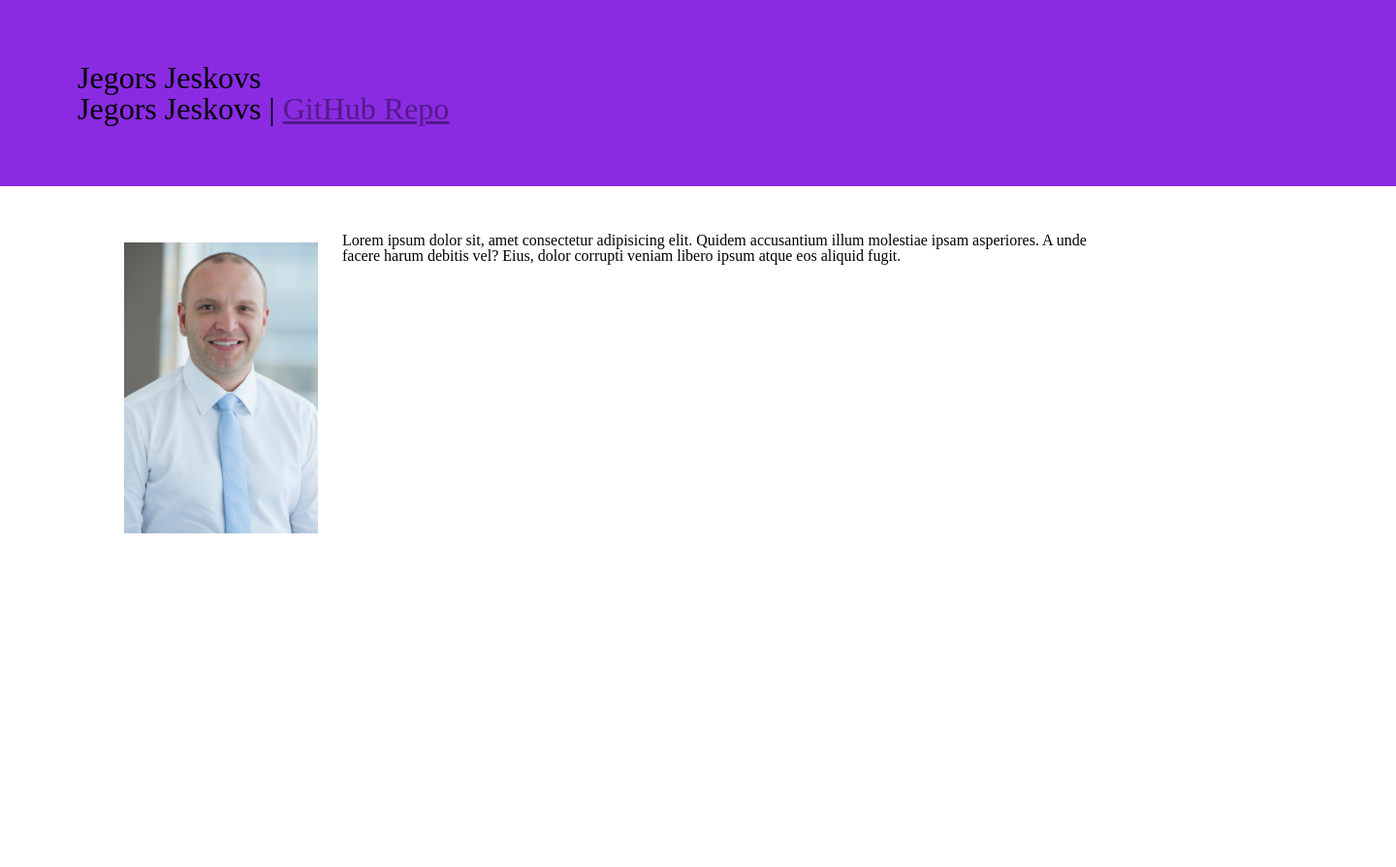
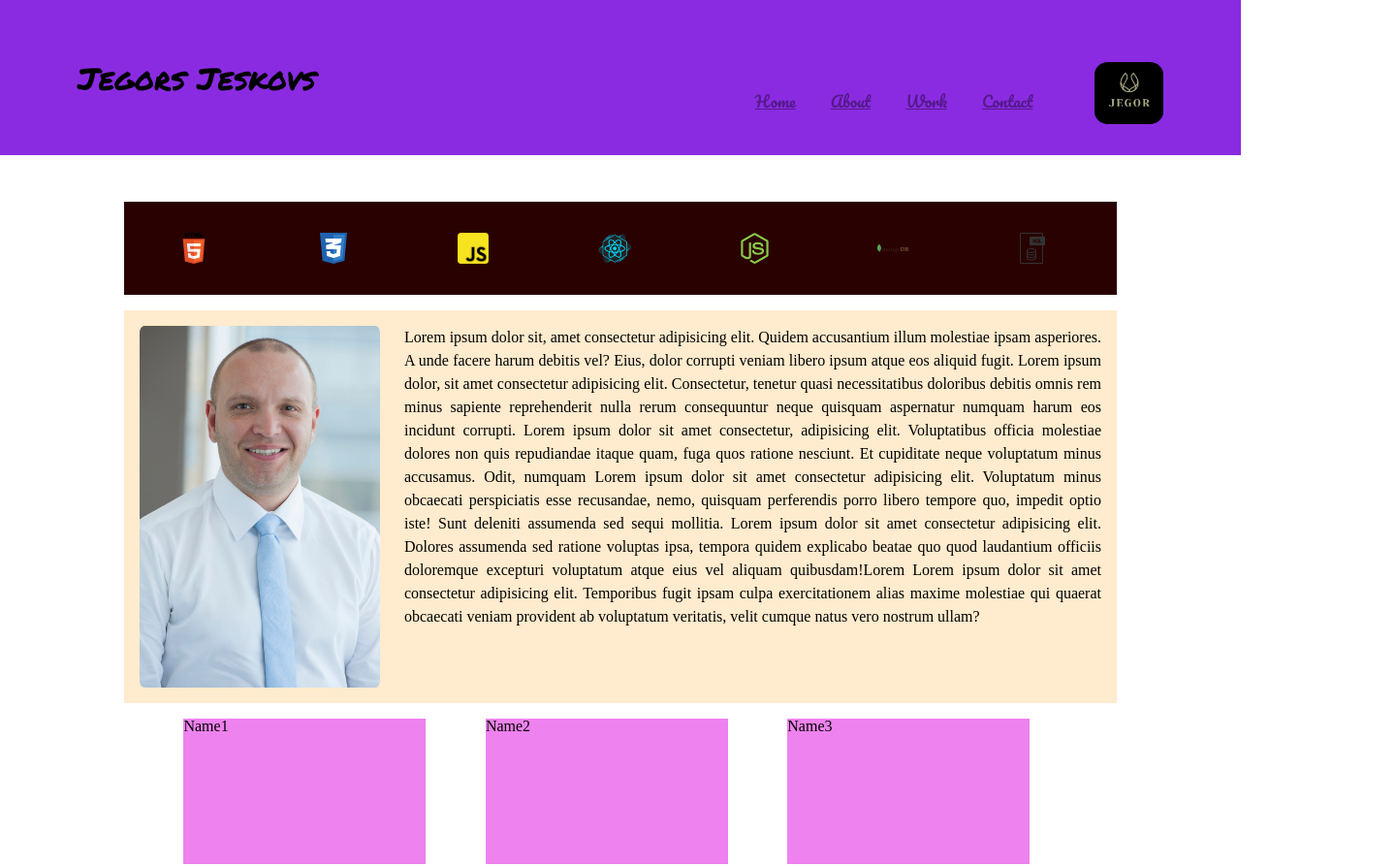
Before and after one commit to jjeskovs/NewPortfolio, a plain HTML site: page home.html in a window 1280 px wide. Shown: the top 894 px of the page at 97% size, 1440 px wide, since content can reach past the window. Before the commit the page ends 800 px from the top, so only its background shows below. Drawn offline with nearby package versions, Linux system fonts and the light colour scheme.

Commit message:
added the nav, skills, projects

```diff
--- a/assets/css/style.css
+++ b/assets/css/style.css
@@ -1,11 +1,42 @@
-
+* {
+    box-sizing: border-box;
+}
 .navBar {
     height: auto;
     background-color: blueviolet;
     width: 100%;
     padding: 4rem 5rem;
+
+
+}
+.navBar p {
     font-size: 2rem;
+    /* font-family: 'Pacifico', cursive; */
+    font-family: 'Permanent Marker', cursive;
 
+
+}
+.navBar ul {
+    float: right;
+    margin: 0;
+    padding-right: 3rem;
+    font-size: 1rem;
+    /* font-family: 'Pacifico', cursive; */
+    font-family: 'Pacifico', cursive;
+}
+
+.navBar ul li {
+    display: inline-block;
+    padding: 0rem 1rem;
+}
+.sources {
+    display: flex;
+}
+
+#logo {
+    height: 4rem;
+    border-radius: 20%;
+    float: right;
 }
 
 .container {
@@ -13,11 +44,60 @@
     margin: 3rem auto;
 }
 
+.about {
+    margin: 1rem 0;
+    padding: 1rem;
+    background-color: blanchedalmond;
+    height: 100%;
+    display: flex;
+    width: 100%;
+    line-height: 1.5rem;
+    font-size: 16px;
+    text-align: justify;
+    font-family: 'Times New Roman', Times, serif;
+}
 #headShot {
-    float: left;
-    width: 200px;
+    /* float: left; */
+    width: 25%;
     height: auto;
-    margin-top: 10px;
     margin-right: 25px;
+    border-radius: 2%;
 
 }
+
+.list-skills {
+    width: 100%;
+    background-color: rgb(41, 1, 1);
+    display: flex;
+
+    /* align-items: center; */
+
+}
+.skills-logo {
+    height: 2rem;
+    margin: 2rem 3.5rem;
+    ;
+
+    /* align-items: center; */
+
+
+
+}
+
+.my-work {
+    display: flex;
+    flex-direction: row;
+    flex-wrap: wrap;
+    align-items: center;
+
+
+}
+
+.projects {
+    background-color: violet;
+    width: 250px;
+    height: 150px;
+    margin-left: 6%;
+    margin-bottom: 6%;
+
+}
--- a/home.html
+++ b/home.html
@@ -4,35 +4,88 @@
     <meta charset="UTF-8" />
     <meta name="viewport" content="width=device-width, initial-scale=1.0" />
     <meta http-equiv="X-UA-Compatible" content="ie=edge" />
-
+    <link rel="shortcut icon" type="image/png" href="assets/img/logo8.JPG" />
     <!-- Links  -->
     <link rel="stylesheet" type="text/css" href="assets/css/reset.css" />
     <link rel="stylesheet" type="text/css" href="assets/css/style.css" />
+    <script src="https://code.jquery.com/jquery-3.4.1.js"></script>
+    <!-- fonts -->
+    <!-- <link href="https://fonts.googleapis.com/css?family=Pacifico&display=swap" rel="stylesheet">  -->
+    <link href="https://fonts.googleapis.com/css?family=Pacifico|Permanent+Marker&display=swap" rel="stylesheet">
 
-    <title>JJeskovs Portfolio</title>
+    <title>Portfolio</title>
   </head>
   <body>
     <div class="navBar">
+      <img src="assets/img/logo7.JPG" alt="Logo" id="logo" />
       <p>Jegors Jeskovs</p>
-      <div>
-        <a> Jegors Jeskovs </a>
-        <span> | </span>
-        <a className="sources" href="">
-          GitHub Repo
-        </a>
+      <ul>
+        <li><a class="sources" href="">Home</a></li>
+        <li><a class="sources" href="">About</a></li>
+        <li><a class="sources" href="">Work</a></li>
+        <li><a class="sources" href="">Contact</a></li>
+      </ul>
     </div>
+    <div class="parallax">
+      <!-- main container  -->
+      <div class="container">
+        <!-- skills images -->
+        <div class="list-skills">
+          <img class="skills-logo" src="assets/img/html5.png" />
+          <img class="skills-logo" src="assets/img/css.png" />
+          <img class="skills-logo" src="assets/img/javascriptlang.png" />
+          <img class="skills-logo" src="assets/img/react.png" />
+          <img class="skills-logo" src="assets/img/node.png" />
+          <img class="skills-logo" src="assets/img/mongo.png" />
+          <img class="skills-logo" src="assets/img/sql.png" />
         </div>
-    <div class="container">
-      <div class="mainPicture">
-        <img src="assets/img/HeadShot.jpg" alt="Jegors Jeskovs" id="headShot" />
+
+        <!-- About Section  -->
+        <div class="about">
+          <img
+            src="assets/img/HeadShot.jpg"
+            alt="Jegors Jeskovs"
+            id="headShot"
+          />
 
           <p>
             Lorem ipsum dolor sit, amet consectetur adipisicing elit. Quidem
             accusantium illum molestiae ipsam asperiores. A unde facere harum
             debitis vel? Eius, dolor corrupti veniam libero ipsum atque eos
-          aliquid fugit.
+            aliquid fugit. Lorem ipsum dolor, sit amet consectetur adipisicing
+            elit. Consectetur, tenetur quasi necessitatibus doloribus debitis
+            omnis rem minus sapiente reprehenderit nulla rerum consequuntur
+            neque quisquam aspernatur numquam harum eos incidunt corrupti. Lorem
+            ipsum dolor sit amet consectetur, adipisicing elit. Voluptatibus
+            officia molestiae dolores non quis repudiandae itaque quam, fuga
+            quos ratione nesciunt. Et cupiditate neque voluptatum minus
+            accusamus. Odit, numquam Lorem ipsum dolor sit amet consectetur
+            adipisicing elit. Voluptatum minus obcaecati perspiciatis esse
+            recusandae, nemo, quisquam perferendis porro libero tempore quo,
+            impedit optio iste! Sunt deleniti assumenda sed sequi mollitia.
+            Lorem ipsum dolor sit amet consectetur adipisicing elit. Dolores
+            assumenda sed ratione voluptas ipsa, tempora quidem explicabo beatae
+            quo quod laudantium officiis doloremque excepturi voluptatum atque
+            eius vel aliquam quibusdam!Lorem Lorem ipsum dolor sit amet
+            consectetur adipisicing elit. Temporibus fugit ipsam culpa
+            exercitationem alias maxime molestiae qui quaerat obcaecati veniam
+            provident ab voluptatum veritatis, velit cumque natus vero nostrum
+            ullam?
           </p>
         </div>
+
+        <!-- My-work Section  -->
+        <div class="my-work">
+          <div class="projects">Name1</div>
+          <div class="projects">Name2</div>
+          <div class="projects">Name3</div>
+          <div class="projects">Name4</div>
+          <div class="projects">Name5</div>
+          <div class="projects">Name6</div>
+        </div>
+        <!-- main container  -->
+      </div>
+      <!-- parallax  -->
     </div>
   </body>
 </html>
```
Also changed, not shown: assets/img/css.png (added), assets/img/html5.png (added), assets/img/javascriptlang.png (added), assets/img/logo7.JPG (added), assets/img/logo8.JPG (added), assets/img/mongo.png (added), assets/img/node.png (added), assets/img/react.png (added), assets/img/sass.png (added), assets/img/sql.png (added). Lines whose indentation alone changed are shown as unchanged.
